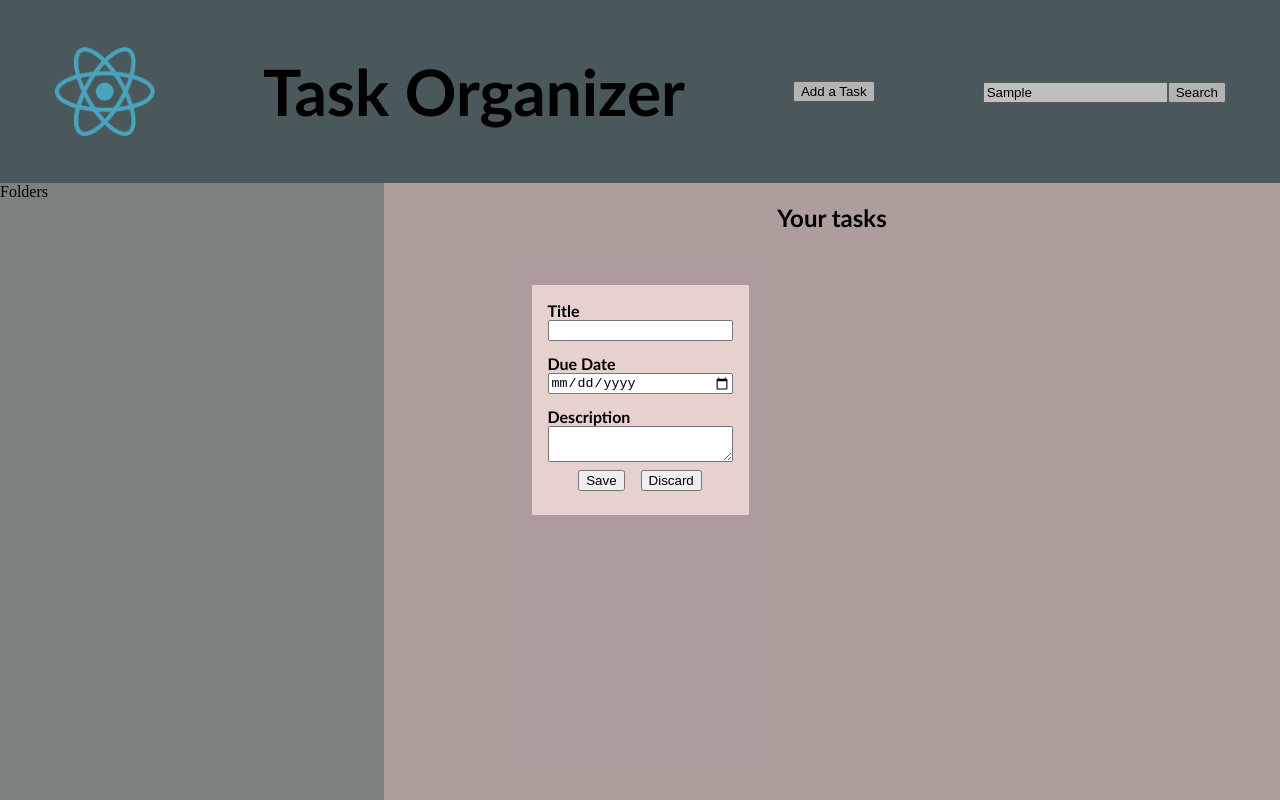
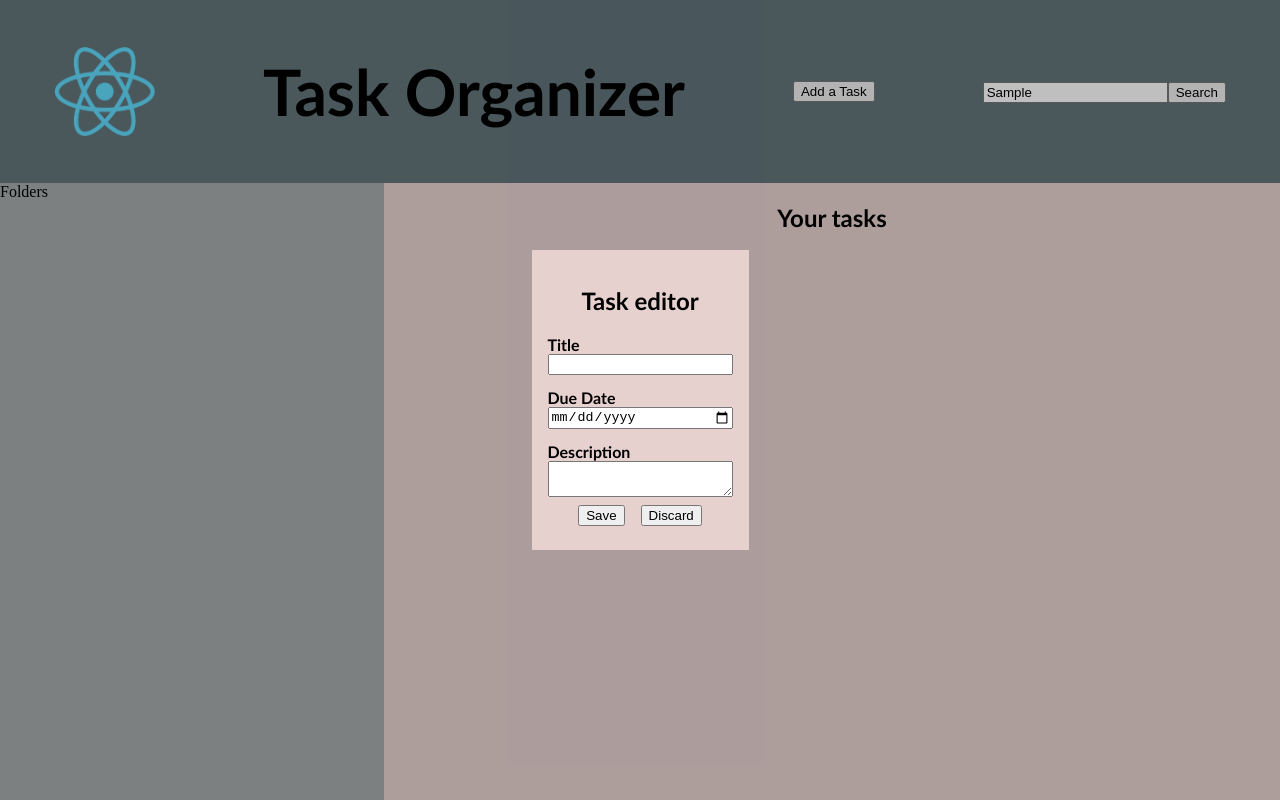
Before and after one commit to napolitanj/to-do-list-react, a React (Vite) app: page / in a window 1280 px wide. Both pictures are taken after typing "Sample" into the empty fields and a click on the button "Add a Task". Shown: the top 800 px of the page. Built offline with nearby package versions, Linux system fonts and the light colour scheme.

Commit message:
add style edits to task editor

```diff
--- a/src/App.tsx
+++ b/src/App.tsx
@@ -34,6 +34,7 @@ function App() {
         <TaskEditor
           onClick={toggleEditor}
           updateTasks={updateTasks}
+          folders={folders}
         ></TaskEditor>
       )}
     </>
--- a/src/components/TaskEditor.tsx
+++ b/src/components/TaskEditor.tsx
@@ -25,6 +25,7 @@ const TaskEditor = ({ onClick, updateTasks }: Props) => {
     <>
       <div className="editor-overlay">
         <div className="editor-container">
+          <h2>Task editor</h2>
           <div className="title-description-date">
             <label>
               <strong>Title</strong>
--- a/src/components/TaskList.tsx
+++ b/src/components/TaskList.tsx
@@ -6,6 +6,8 @@ interface Props {
     React.SetStateAction<{ title: string; description: string; date: string }[]>
   >;
 }
+
+//review the above for setTasks, why is that syntax needed. also, passing argument in button functions
 
 const TaskList = ({ tasks, setTasks }: Props) => {
   const removeTask = (indexOfTaskRemoved: number) => {
```
